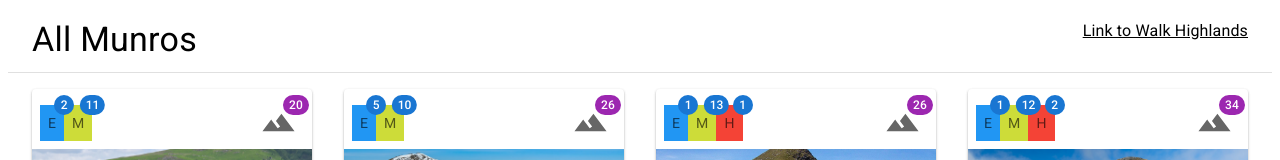
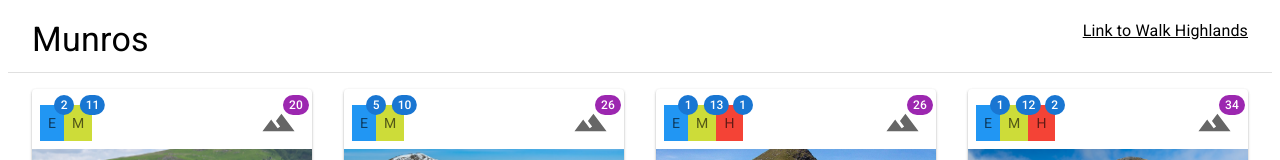
Before and after one commit to joejag/munros.joejag.com, a React (Create React App) app in the folder front/: page /#/ in a window 1280 px wide. Shown: the top 160 px of the page. Built offline with nearby package versions, Linux system fonts and the light colour scheme; a web font is replaced by a local one.

Commit message:
feat: smaller title

```diff
--- a/front/src/components/Banner.tsx
+++ b/front/src/components/Banner.tsx
@@ -29,14 +29,14 @@ const Banner = ({ area, group }: { area?: string; group?: string }) => {
           {!area && !group && (
             <Typography variant="h4">
               <Link href="/#" color="inherit" underline="none">
-                All Munros
+                Munros
               </Link>
             </Typography>
           )}
           {area && !group && (
             <Typography variant="h4">
               <Link href="/#" color="inherit" underline="none">
-                All Munros
+                Munros
               </Link>{' '}
               <ArrowForwardIosIcon /> {area}
             </Typography>
@@ -44,7 +44,7 @@ const Banner = ({ area, group }: { area?: string; group?: string }) => {
           {area && group && (
             <Typography variant="h4">
               <Link href="/#" color="inherit" underline="none">
-                All Munros
+                Munros
               </Link>{' '}
               <ArrowForwardIosIcon />
               {area} <ArrowForwardIosIcon /> {group}
```
